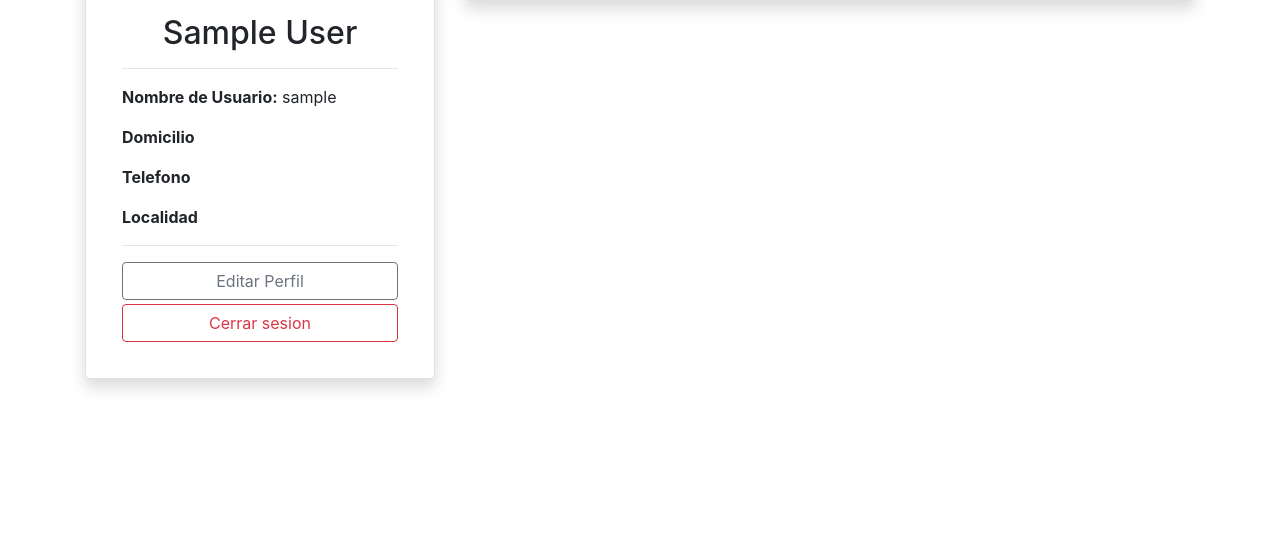
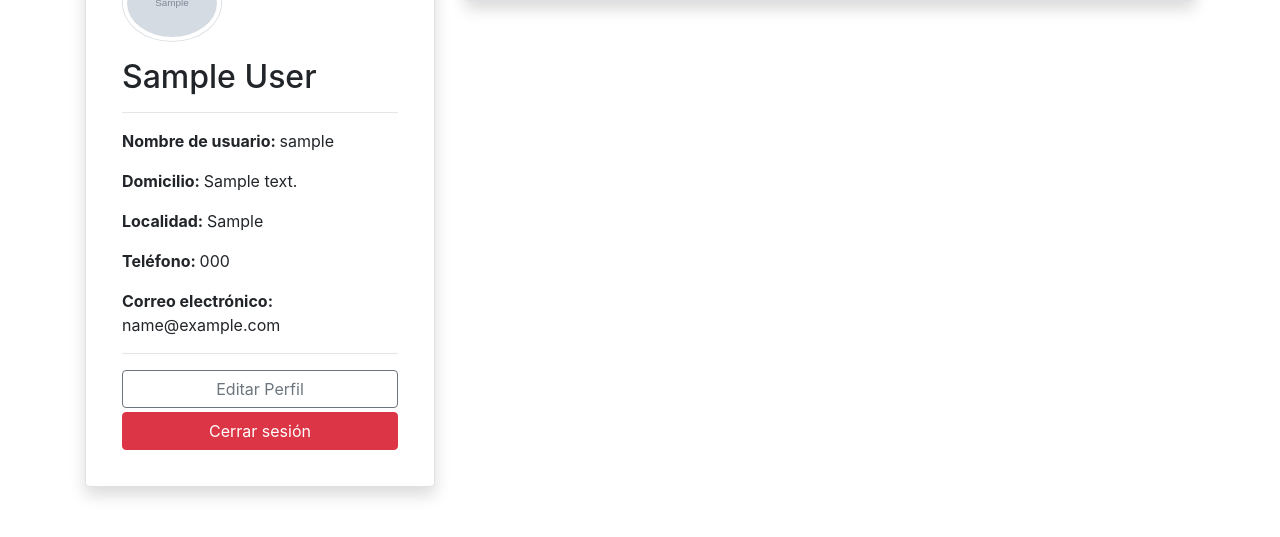
Before and after one commit to D-Valjean/Academia, a Django app: page /profile/ in a window 1280 px wide. Shown: the part 153-690 px from the top of the page. Run offline with Django 4.2, Linux system fonts and the light colour scheme; a user stored in the database is signed in; tables that the repository leaves empty hold one stand-in row (values such as "Sample post"); grey boxes marked "Sample" are stand-in pictures.

Commit message:
Update Perfil

```diff
--- a/core/views.py
+++ b/core/views.py
@@ -4,21 +4,37 @@ from django.views.generic import TemplateView
 from django.contrib.auth.models import Group
 from .forms import RegisterForm
 from django.views import View
+from django.utils.decorators import method_decorator
 # Create your views here.
+
+
+def plural_to_singular(plural):
+    # Diccionario de palabras
+    plural_singular = {
+        'estudiantes': 'estudiante',
+        'profesores': 'profesor',
+        'director': 'director',
+        'administrativos': 'administrativo'
+    }
+
+    return plural_singular.get(plural, "error")
 
 
 class CustumTemplateView(TemplateView):
     group_name = None
+    group_name_singular = None
 
     def get_contex_data(self, **kwargs):
         context = super().get_context_data(**kwargs)
-        ruser = self.request.user  # ruser = request.user from the request
-        group_name = None
-        if ruser.is_authenticated:
-            group = Group.objects.filter(user=ruser).first()
+        user = self.request.user  # ruser = request.user from the request
+        if user.is_authenticated:
+            group = Group.objects
             if group:
-                group_name = group.name
-        context['group_name'] = group_name
+                self.group_name = group.name
+                self.group_name_singular = plural_to_singular(group.name)
+        context['group_name'] = self.group_name
+        context['group_name_singular'] = self.group_name_singular
+
         return context
 
 
--- a/templates/Profile/admin.html
+++ b/templates/Profile/admin.html
@@ -1,3 +1,3 @@
 <div>
-    <h6>{{ group_name | capfirst}}</h6>
+    <h6>{{ group_name_singular | capfirst}}</h6>
 </div>
--- a/templates/Profile/director.html
+++ b/templates/Profile/director.html
@@ -1,3 +1,3 @@
 <div>
-    <h6>{{ group_name | capfirst}}</h6>
+    <h6>{{ group_name_singular | capfirst}}</h6>
 </div>
--- a/templates/Profile/profesor.html
+++ b/templates/Profile/profesor.html
@@ -1,3 +1,3 @@
 <div>
-    <h6>{{ group_name | capfirst}}</h6>
+    <h6>{{ group_name_singular | capfirst}}</h6>
 </div>
--- a/templates/Profile/profile.html
+++ b/templates/Profile/profile.html
@@ -5,17 +5,25 @@
             <div class="col-md-4">
                 <div class="card border rounded-2 shadow p-3 mb-3">
                     <div class="card-body">
-                        <img class="img-thumbnail rounded-circle mb-3" src="" alt="{{ user.profile.image.url }}" style="width: 100px;">
-                        <h2 class="text-center">{{ user.first_name }} {{ user.last_name }}</h2>
-                        <h5>{{group_name | capfirst}}</h5>
+                        <img class="img-thumbnail rounded-circle mb-3" src="{{ user.profile.image.url }}" alt="{{ user.username }}" style="width: 100px;">
+                        <h2>{{ user.first_name }} {{ user.last_name }}</h2>
+                        <h4><span class="badge {{ color }}">{{ group_name_singular | capfirst }}</span></h4>
                         <hr>
-                        <p><strong>Nombre de Usuario:</strong> {{ user.username }}</p>
-                        <p><strong>Domicilio</strong>{{ user.address }}</p>
-                        <p><strong>Telefono</strong>{{ user.phone }}</p>
-                        <p><strong>Localidad</strong>{{ user.location }}</p>
+                        <p><strong>Nombre de usuario: </strong>{{ user.username}}</p>
+                        <p><strong>Domicilio: </strong>{{ user.profile.address }} </p>
+                        <p><strong>Localidad: </strong>{{ user.profile.location }} </p>
+                        <p><strong>Teléfono:  </strong>{{ user.profile.telephone }}</p>
+                        <p><strong>Correo electrónico:  </strong>{{ user.email }}</p>
                         <hr>
-                        <a class="btn btn-outline-secondary w-100 mb-1" href="">Editar Perfil</a>
-                        <a class="btn btn-outline-danger w-100" href="{% url 'logout' %}">Cerrar sesion</a>
+
+                        {% if request.user.username == 'admin'  %}
+                            <a class="btn btn-warning w-100 mb-1" href="{% url 'admin:index' %}">Ir al Admin</a>
+                        {% endif %}
+
+                        <button type="button" class="btn btn-outline-secondary w-100 mb-1" data-bs-toggle="modal" data-bs-target="#editProfileModal">
+                            Editar Perfil
+                        </button>
+                        <a class="btn btn-danger w-100" href="{% url 'logout' %}">Cerrar sesión</a>
                     </div>
                 </div>
             </div>
--- a/templates/Profile/students.html
+++ b/templates/Profile/students.html
@@ -1,3 +1,3 @@
 <div>
-    <h6>{{ group_name | capfirst}}</h6>
+    <h6>{{ group_name_singular | capfirst}}</h6>
 </div>
--- a/templates/header.html
+++ b/templates/header.html
@@ -46,7 +46,7 @@
         <div class="text-end">
             {% if user.is_authenticated %}
                 <li style="list-style: none;">
-                    <a class="nav-link px-2 text-white" href="{% url 'profile' %}">{{ group_name|capfirst }} | {{ user.username }}</a>
+                    <a class="nav-link px-2 text-white" href="{% url 'profile' %}">{{ group_name_singular | capfirst }} | {{ user.username }}</a>
                 </li>
             {%else %}
                 <a class="btn btn-outline-light me-2" href="{% url 'login' %}">Iniciar Sesion</a>
```
